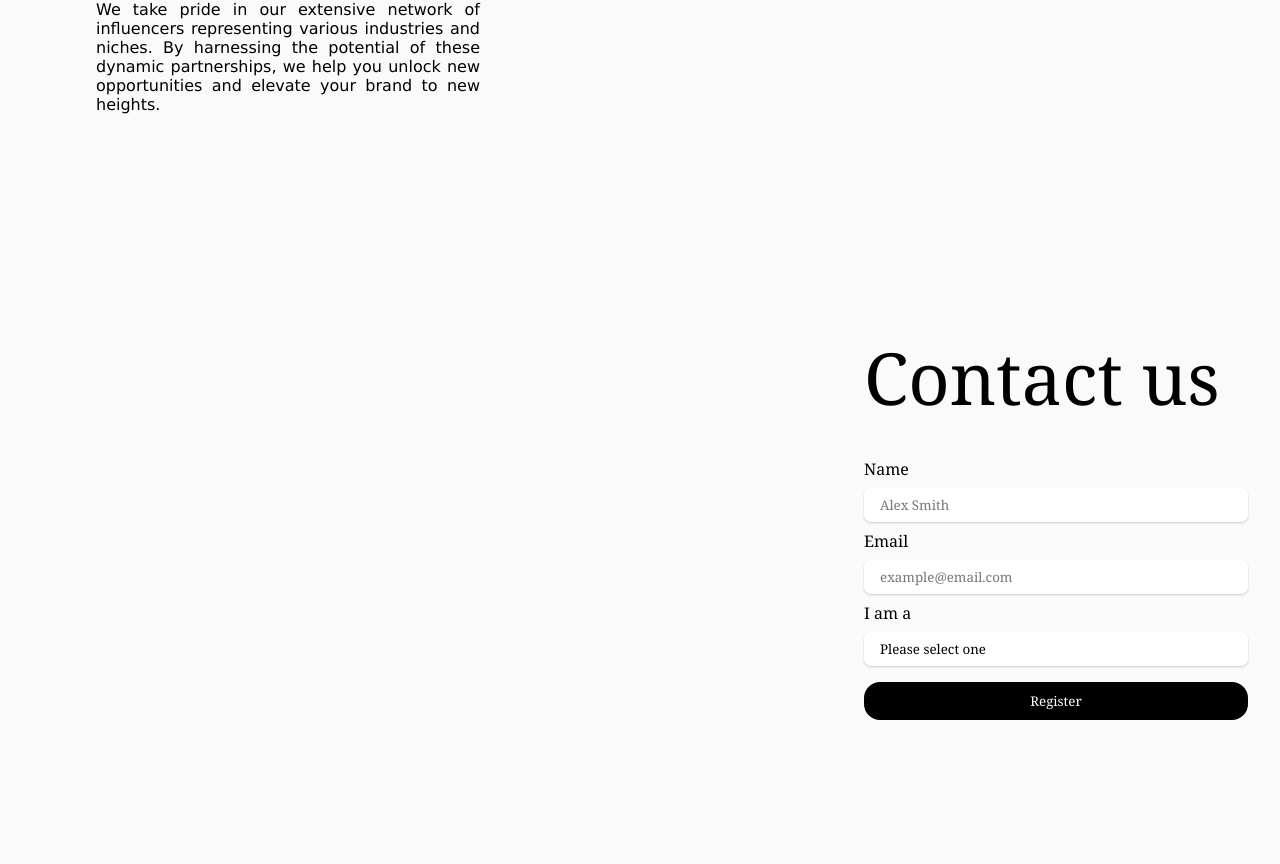
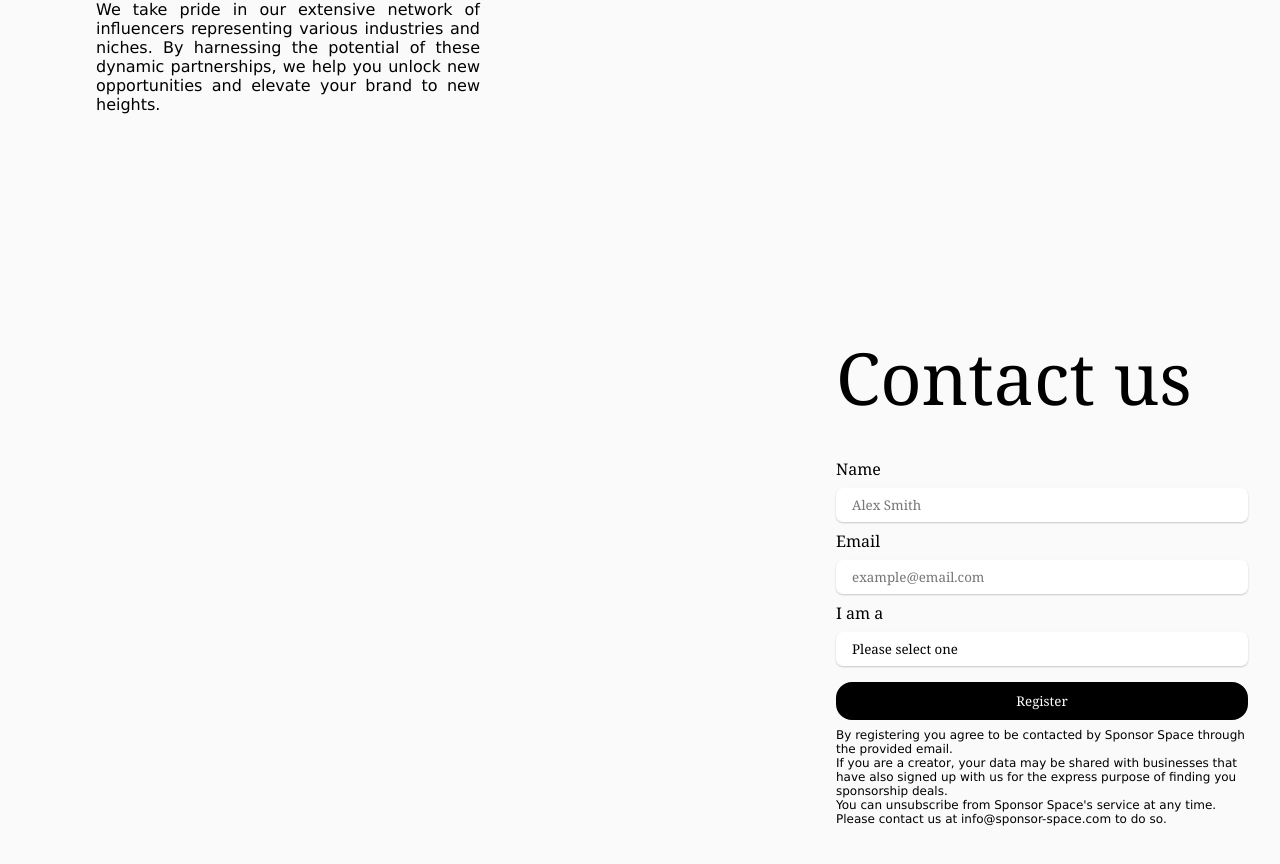
Before and after one commit to CollwynB/sponsor-space, a React (Create React App) app: page / in a window 1280 px wide. Shown: the part 1384-2248 px from the top of the page. Built offline with nearby package versions, Linux system fonts and the light colour scheme.

Commit message:
feat: add registartion details

```diff
--- a/src/App.tsx
+++ b/src/App.tsx
@@ -1,10 +1,10 @@
 import styles from "./App.module.css";
 import useWindowSize from "./hooks/useWindowSize";
-import { useEffect, useState } from "react";
+import { useEffect } from "react";
 import BurgerNav from "./components/BurgerNav/BurgerNav";
 import NavLinks from "./components/NavLinks/NavLinks";
 import AboutSection from "./components/AboutSection/AboutSection";
-import ClientSection from "./components/ClientSection/ClientSection";
+// import ClientSection from "./components/ClientSection/ClientSection";
 import ContactSection from "./components/ContactSection/ContactSection";
 
 export default function App() {
--- a/src/components/ContactSection/ContactSection.module.css
+++ b/src/components/ContactSection/ContactSection.module.css
@@ -55,6 +55,11 @@
   transition: 0.5s cubic-bezier(0.075, 0.82, 0.165, 1);
 }
 
+.disclaimer {
+  font-size: 0.75em;
+  max-width: 412px;
+}
+
 .thankYou {
   font-size: 1.5em;
   margin-bottom: 8px;
--- a/src/components/ContactSection/ContactSection.tsx
+++ b/src/components/ContactSection/ContactSection.tsx
@@ -181,6 +181,18 @@ export default function ContactSection() {
             <button className={styles.button} onClick={submitContactDetails}>
               Register
             </button>
+            {/* TODO: MAKE THIS PROPER, IS THIS ENOUGH? */}
+            <p className={styles.disclaimer}>
+              By registering you agree to be contacted by Sponsor Space through
+              the provided email.
+              <br />
+              If you are a creator, your data may be shared with businesses that
+              have also signed up with us for the express purpose of finding you
+              sponsorship deals.
+              <br />
+              You can unsubscribe from Sponsor Space's service at any time.
+              Please contact us at info@sponsor-space.com to do so.
+            </p>
           </form>
         ) : (
           <>
```
